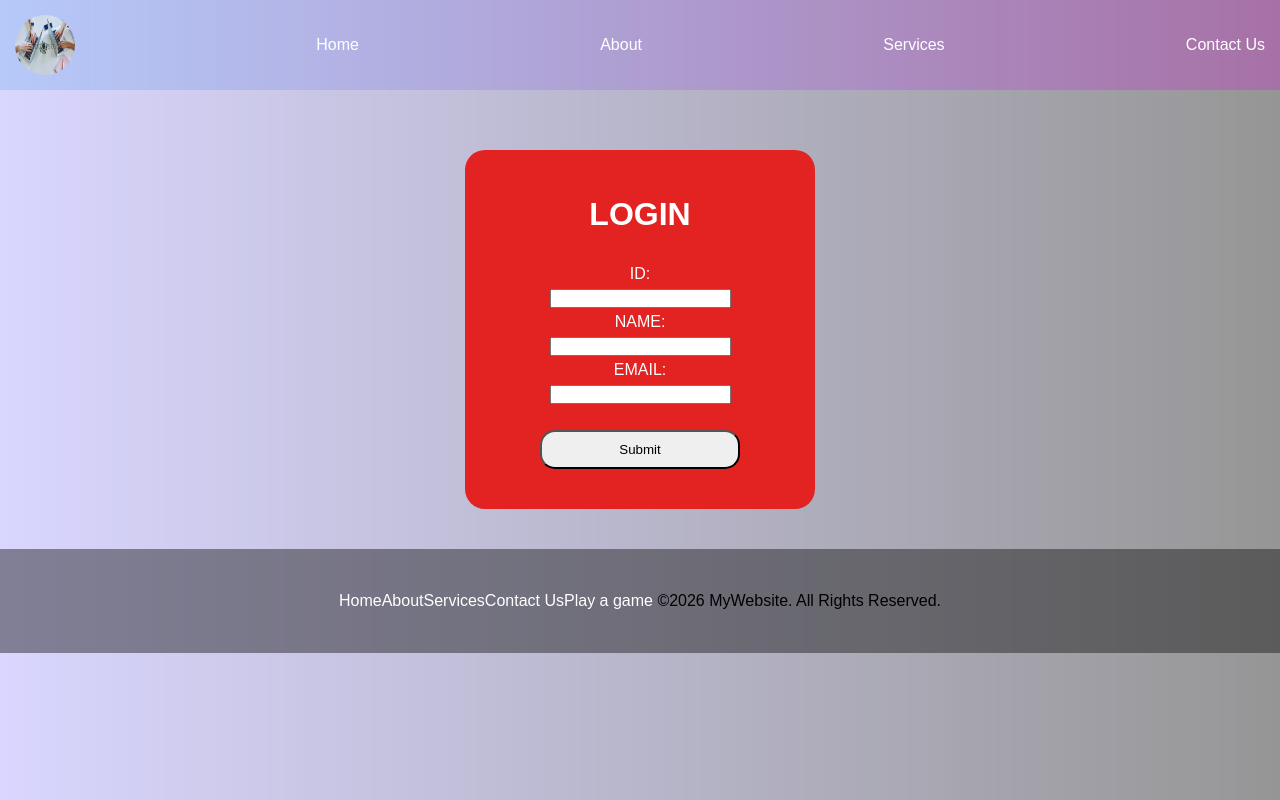
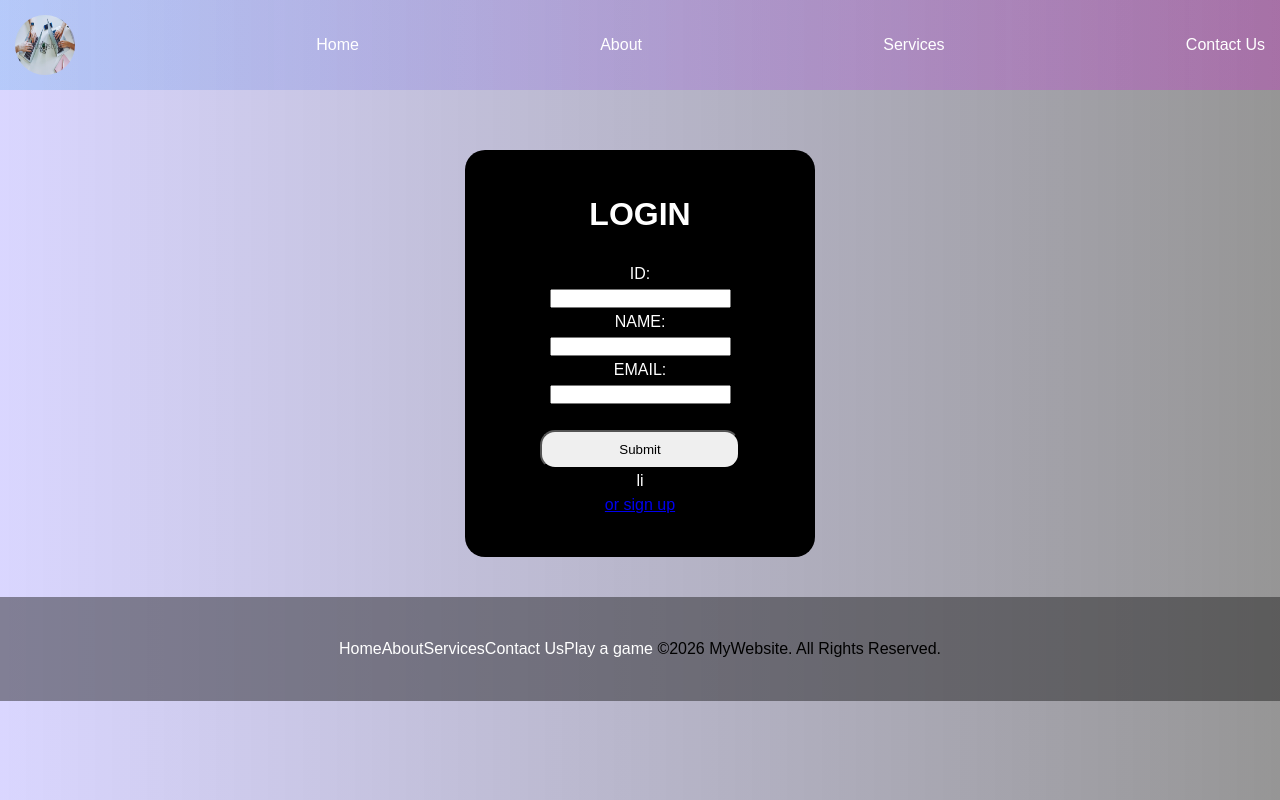
Before and after one commit to stevocriss/school-project, a Vue app: page / in a window 1280 px wide. Built offline with nearby package versions, Linux system fonts and the light colour scheme.

Commit message:
new list3

```diff
--- a/src/Views/HomeViews.vue
+++ b/src/Views/HomeViews.vue
@@ -19,10 +19,11 @@
 
         <button type="submit">Submit</button>
       </form>
+li
+      <p>{{ go.id }} {{ go.name }} {{ go.email }}</p>
+<router-link>or sign up</router-link>
+    </div>
 
-      <p>{{ go.id }} {{ go.name }} {{ go.email }}</p>
-
-    </div>
 
 </template><script>
 export default {
--- a/src/assets/style.css
+++ b/src/assets/style.css
@@ -46,7 +46,7 @@ img{
 
 /* COLOR CARD */
 .color{
-  background-color:rgb(227, 34, 34);
+  background-color:rgb(0, 0, 0);
   width:90%;
   max-width:350px;
   height:auto;
```
